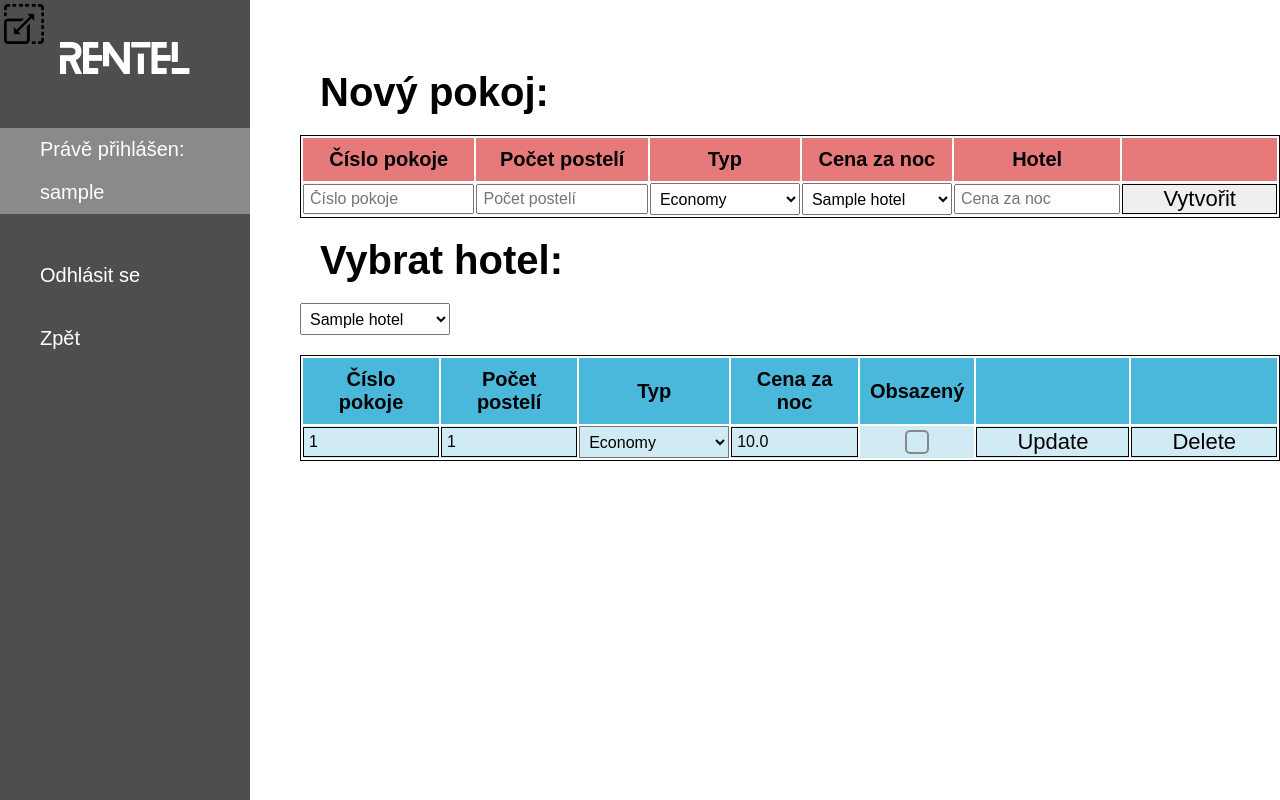
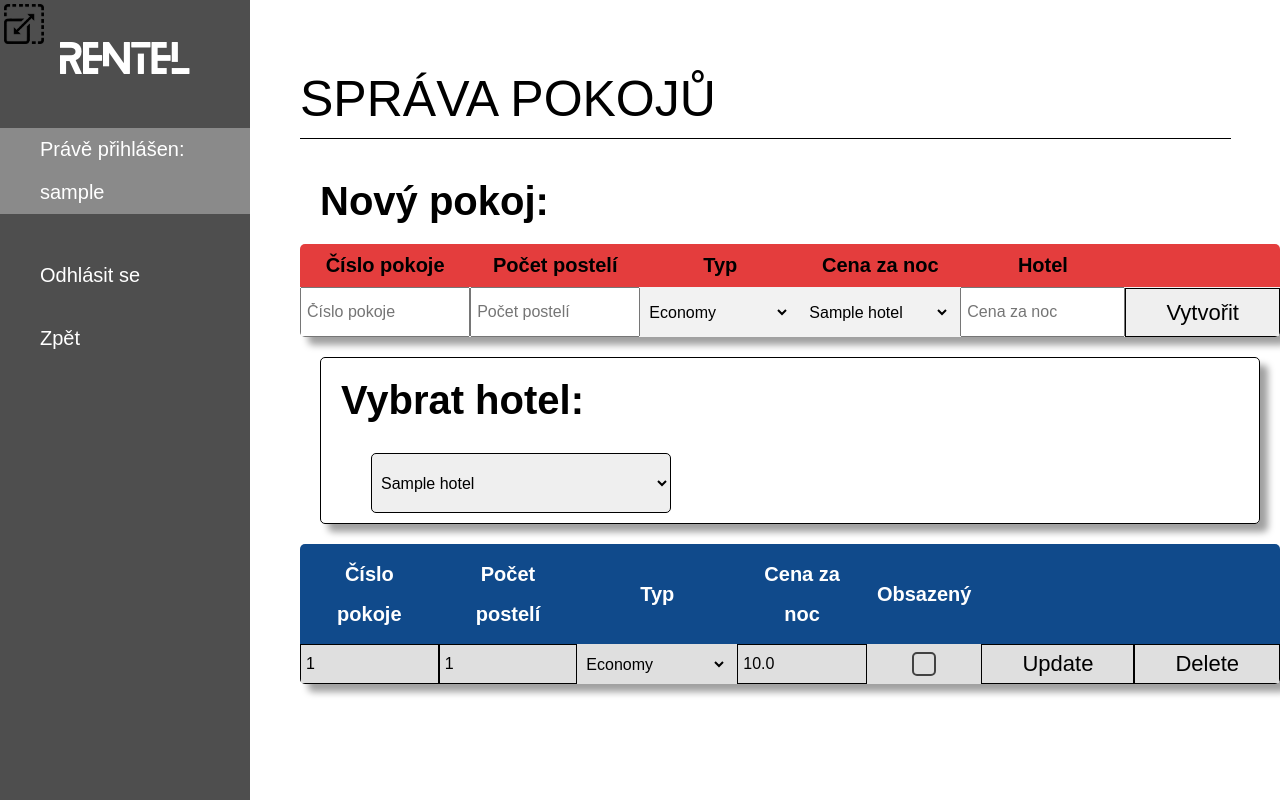
Before and after one commit to dp9898cz/IIS-project-2020, a Flask app: page /dashboard/room_index in a window 1280 px wide. Run offline with Flask 2, Linux system fonts and the light colour scheme; a user stored in the database is signed in; tables that the repository leaves empty hold one stand-in row (values such as "Sample post"); lists and menus that the app fills with data are empty; some libraries are stand-ins or nearby versions.

Commit message:
dashboard-edits

```diff
--- a/static/css/dash_style.css
+++ b/static/css/dash_style.css
@@ -193,14 +193,25 @@ label img{
 #content {
     width: auto;
     margin-left: 300px;
-    margin-top: 50px;
+    margin-top: 20px;
 }
 .dash-table-head th{
     width: auto;
     font-size: 20px;
     padding: 10px;
 }
+th  [name="employees"]{
+    width: 80px;
 
+}
+th  [name="taken"]{
+    width: 80px;
+
+}
+th  [name="free"]{
+    width: 80px;
+
+}
 #content p{
     font: 40px sans-serif;
 
@@ -212,17 +223,47 @@ label img{
 #adding{
     margin-top: 50px;
 }
-#find{
-    margin-top: 100px;
+#find-user{
+    margin:20px ;
+    width: auto;
+    border: 1px solid black;
+    border-radius: 5px 5px 5px 5px;
+    overflow: hidden;
+    box-shadow: 8px 8px 7px rgb(160, 160, 160);
 }
 #text-find{
     width: 450px;
+    margin: 15px;
+    padding:25px;
+    font-size: 20px;
+    border-radius: 5px 5px 5px 5px;
 }
 #button-find{
-    width: 250px;
+    width: 150px;
+    margin: 10px;
+    height: 54px;
+    border-radius: 5px 5px 5px 5px;
 }
 #master-table{
     margin-top: 20px;
+}
+h2{
+    width: auto;
+    font-family: 'Raleway', sans-serif;
+    border-style: solid ;
+    border-width: 1px;
+    border-left: rgba(255, 255, 255, 0);
+    border-right: rgba(255, 255, 255, 0);
+    border-top: rgba(255, 255, 255, 0);
+    font-weight: 1;
+    font-size: 50px;
+    text-transform: uppercase;
+    color: #000;
+    padding-top:50px;
+    padding-bottom:10px;
+    margin-right:5% ;
+    margin-bottom: 20px;
+
 }
 h3{
     font-size: 40px;
@@ -230,43 +271,92 @@ h3{
 }
 .master-table-without-find{
     margin-top: 50px;
-
+    margin-right: 20px ;
+}
+.master-table-without-find p{
+    font-size: 20px !important;
+    padding-left: 20px;
 }
 .new-table-style{
     width: auto;
-    border: 1px solid rgb(0, 0, 0);
+    /*border: 1px solid rgb(0, 0, 0);*/
+    border-radius: 5px 5px 5px 5px;
+    border-collapse: collapse;
+    overflow: hidden;
+    box-shadow: 8px 8px 7px rgb(160, 160, 160);
+
 }
 .new-table-style tr:nth-child(even){
-    background-color: #f2f2f2
+    background-color: #f2f2f2;
+    line-height: 20px;
+}
+.new-table-style tr:nth-child(even) input{
+    height: 50px;
+}
+.new-table-style tr:nth-child(even) input[type=text]{
+    padding-left: 20px;
+}
+
+.new-table-style tr:nth-child(even) input[type="file"]{
+    margin-top:5px;
+    padding: 10px;
+}
+
+.new-table-style tr:nth-child(even) select{
+    height: 50px;
+    background-color: #f2f2f2;
+}
+.new-table-style tr:nth-child(even) input[type=submit]{
+    height: 49px;
+    margin-top: 1px;
 }
 .new-table-style tr:nth-child(1){
-    background-color: #e67a7a
+    background-color: #e43d3d;
 }
 .table-style{
     width: 100%;
-    border: 1px solid rgb(0, 0, 0);
+    /*border: 1px solid rgb(0, 0, 0);*/
+    border-radius: 5px 5px 5px 5px;
+    border-collapse: collapse;
+    overflow: hidden;
+    box-shadow: 8px 8px 7px rgb(160, 160, 160);
+}
+.table-style th{
+    height: 40px;
 }
 .table-style tr:nth-child(odd){
-    background-color: #ffffff
+    background-color: #ffffff;
 }
 .table-style tr:nth-child(1){
-    background-color: #4ab8da
+    background-color: #104a8b;
+    color: rgb(255, 255, 255);
+    line-height: 40px;
 }
 .table-style tr:nth-child(even){
-    background-color: #d0ebf3
+    background-color: #dfdfdf;
+
 }
 input{
     width: 100%;
-    height: 30px;
+    height: 40px;
     font-size: 16px;
 }
 .table-style tr:nth-child(even) input{
-    background-color: #d0ebf3;
+    background-color: #dfdfdf;
     border:1px solid rgb(0, 0, 0) ;
 }
+.table-style tr:nth-child(odd) input[type=submit]{
+    background-color: #ffffff;
+}
+.table-style tr:nth-child(odd) input[type=text]{
+    background-color: #ffffff;
+}
 .table-style tr:nth-child(even) select{
-    background-color: #d0ebf3;
-    height: 32px;
+    background-color: #dfdfdf;
+    height: 40px;
+}
+.table-style tr:nth-child(odd) select{
+    height: 40px;
 }
 input[type=text] {
     padding: 5px;
@@ -289,11 +379,23 @@ input[type=submit]:hover {
     background-color: #535353 !important;
     color: rgb(255, 255, 255);
 }
+#change-hotel{
+    margin: 10px;
+    margin-left: 50px;
+    width: 300px;
+    height: 60px;
+    border:1px solid #000;
+    border-radius: 5px 5px 5px 5px;
+}
 select{
+    display: block;
     width: 150px;
-    height: 32px;
+    height: 40px;
     font-size: 16px;
     padding: 5px;
+    border: #000;
+    margin-right: 10px;
+    line-height: 1.3;
 }
 select option{
     background-color: #ffffff;
@@ -334,16 +436,16 @@ button{
   	-moz-transition: all 0.3s ease-out;
   	-ms-transition: all 0.3s ease-out;
   	-o-transition: all 0.3s ease-out;
-    border: 2px solid #888888;
+    border: 2px solid #424242;
 }
 .checkmark input:checked ~ .checkbox-custom {
-    background-color: #888888;
+    background-color: #424242;
     border-radius: 5px;
     -webkit-transform: rotate(0deg) scale(1);
     -ms-transform: rotate(0deg) scale(1);
     transform: rotate(0deg) scale(1);
     opacity:1;
-    border: 2px solid #888888;
+    border: 2px solid #424242;
 }
 .checkmark .checkbox-custom::after {
     position: absolute;
--- a/templates/dashboard_ended.html
+++ b/templates/dashboard_ended.html
@@ -16,6 +16,7 @@
 {% block body %}
 {% if reservations %}
     <div class="find" >
+        <h2>Ukončené pobyty</h2>
         <h3>Hledat login:</h3>
         <form class="update-form" method="POST" action="{{url_for('dash.ended_index')}}">
             <input type="text" id="text-find" value="{{filter if filter else ''}}" name="reservation_filter">
--- a/templates/dashboard_reservation.html
+++ b/templates/dashboard_reservation.html
@@ -16,6 +16,7 @@
 {% block body %}
 {% if reservations %}
     <div class="find" >
+        <h2>Rezervace</h2>
         <h3>Hledat login:</h3>
         <form class="update-form" method="POST" action="{{url_for('dash.reservation_index')}}">
             <input type="text" id="text-find" value="{{filter if filter else ''}}" name="reservation_filter">
--- a/templates/dashboard_rooms.html
+++ b/templates/dashboard_rooms.html
@@ -15,6 +15,7 @@
 
 {% block body %}
     <div class="adding">
+        <h2>Správa pokojů</h2>
         <h3>Nový pokoj:</h3>
         <table class="new-table-style">
             <tr class="dash-table-head">
@@ -46,14 +47,17 @@
         </table>
     </div>
     <div class="find" >
+        <div id="find-user">
         <h3>Vybrat hotel:</h3>
+
         <form class="update-form" method="POST" action="{{url_for('dash.room_index')}}">
-            <select name="hotel" onchange="this.form.submit()">
+            <select name="hotel" id="change-hotel" onchange="this.form.submit()">
                 {% for hotel in hotels %}
                     <option value="{{hotel.id}}" {% if (hotel.id|int == selected_h|int) %} selected {% endif %}>{{hotel.name}}</option>
                 {% endfor %}
             </select>
         </form>
+        </div>
     </div>
     <table id="master-table" class="table-style">
         <tr class="dash-table-head">
--- a/templates/dashboard_running.html
+++ b/templates/dashboard_running.html
@@ -16,6 +16,7 @@
 {% block body %}
 {% if reservations %}
     <div class="find" >
+        <h2>Probíhající pobyty</h2>
         <h3>Hledat login:</h3>
         <form class="update-form" method="POST" action="{{url_for('dash.running_index')}}">
             <input type="text" id="text-find" value="{{filter if filter else ''}}" name="reservation_filter">
--- a/templates/dashboard_users.html
+++ b/templates/dashboard_users.html
@@ -17,6 +17,7 @@
 
 {% if users %}
     <div class="adding" >
+        <h2>Správa uživatelů</h2>
         <h3>Nový uživatel:</h3>
         <table class="new-table-style">
             <tr class="dash-table-head">
@@ -51,11 +52,13 @@
         </table>
     </div>
     <div class="find" >
+        <div id="find-user">
         <h3>Hledat login:</h3>
         <form class="update-form" method="POST" action="{{url_for('dash.user_index')}}">
             <input type="text" id="text-find" value="{{filter if filter else ''}}" name="user_filter">
             <input type="submit"  id="button-find" value="Hledat">
         </form>
+        </div>
     </div>
     <table id="master-table" class="table-style">
         <tr class="dash-table-head">
```
Also changed, not shown: templates/dashboard_hotels.html (+9 -4 lines), static/css/img/person.png (added).
